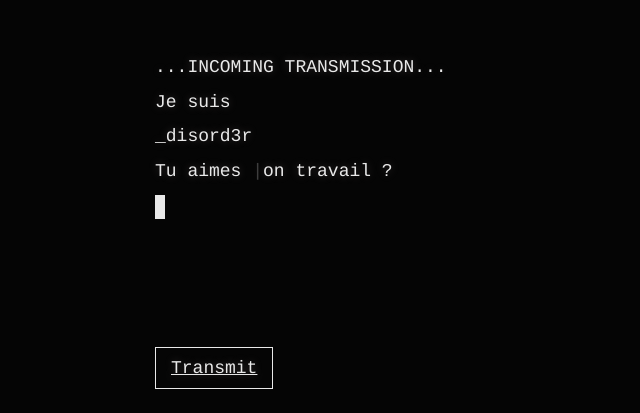
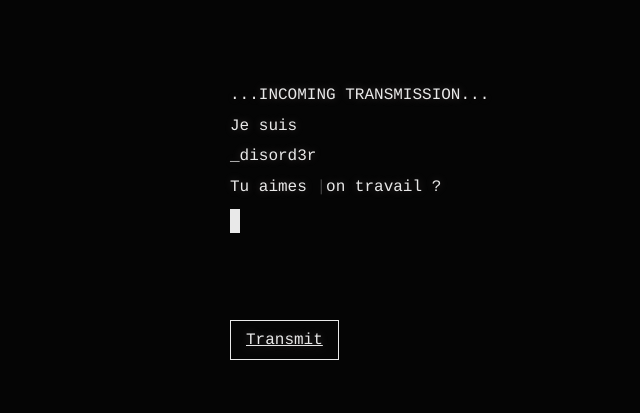
Before and after one commit to alexAchab/secretMessage, a plain HTML site: page 4B53NC3/index.html in a window 1280 px wide. Shown: the part 177-590 px from the top of the page, without its empty margins (185-825 px from the left). Drawn offline with nearby package versions, Linux system fonts and the light colour scheme.

Commit message:
Update style.css

```diff
--- a/4B53NC3/style.css
+++ b/4B53NC3/style.css
@@ -10,7 +10,7 @@ a {
   text-shadow: 0 0 8px rgba(191, 173, 173, 0.3);
   font-family: Courier, monospace;
   margin: 0.8em 0;
-  font-size: 18px;
+  font-size: 16px;
   color: #e9e9e9;
 }
 
@@ -31,8 +31,8 @@ a {
 
 #message {
   position: absolute;
-  height: 360px;
-  width: 600px;
+  height: 300px;
+  width: 450px;
   left: 50%;
   top: 50%;
   transform: translate(-50%, -50%);
```
